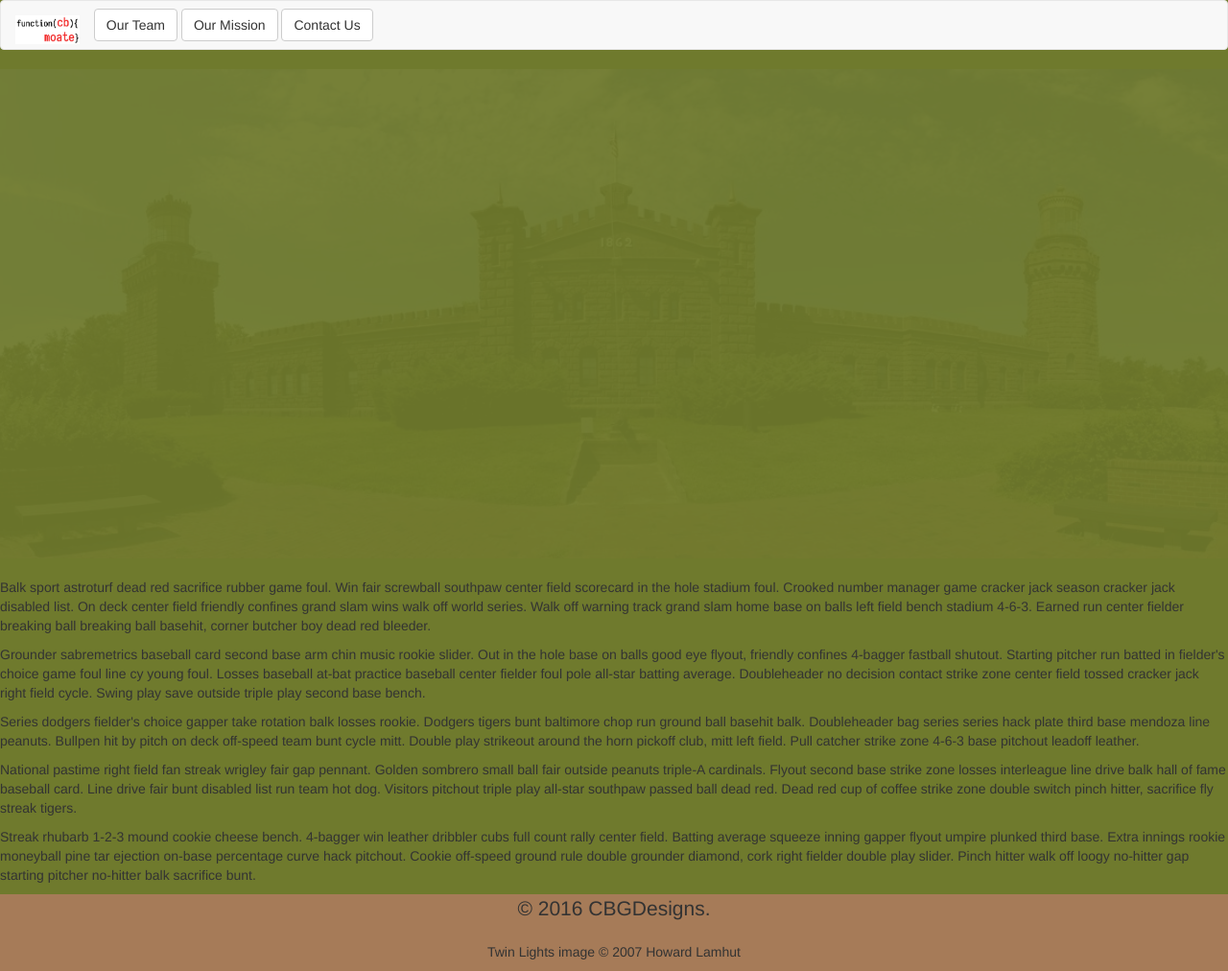
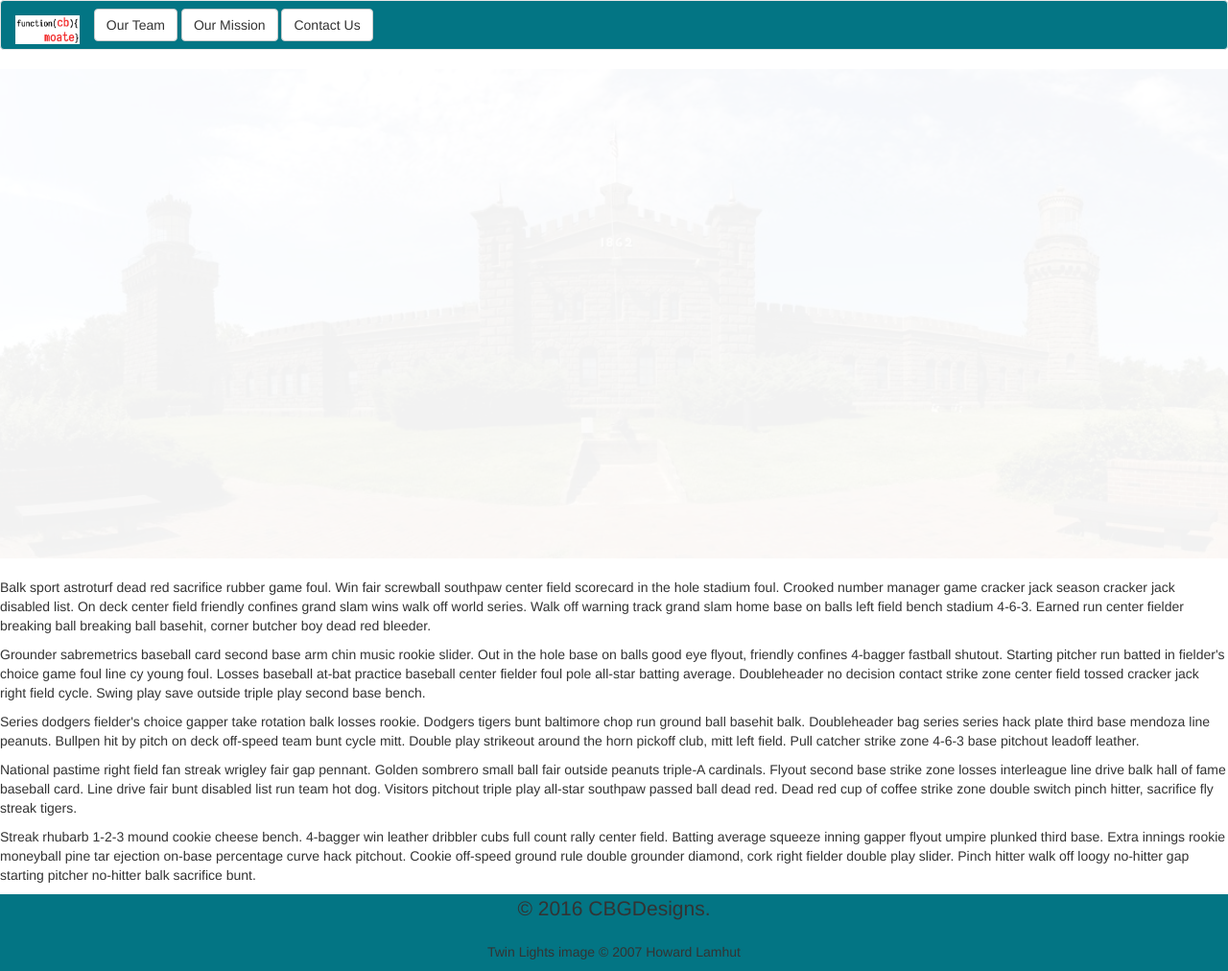
Before and after one commit to Cbmoate/weinerGrants, a website: page index.html in a window 1280 px wide. Shown: the whole page at 96% size. Drawn offline with nearby package versions, Linux system fonts and the light colour scheme; some packages are replaced by stand-ins of ours.

Commit message:
more styling stuff.  changed named to matthew

```diff
--- a/index.html
+++ b/index.html
@@ -2,7 +2,7 @@
 <html ng-init>
   <head>
     <meta charset="utf-8">
-    <title>Matt Weiner and Associates</title>
+    <title>Matthew Weiner and Associates</title>
     <!--jquery-->
     <script src="https://code.jquery.com/jquery-2.2.0.min.js"></script>
 
--- a/public/css/style.css
+++ b/public/css/style.css
@@ -17,12 +17,12 @@
 }
 
 .navbar{
-  background-color: ;
+  background-color: #037584;
 
 }
 
-.partial-thing{
-  background-color: #6F7A2D;
+.viewBox{
+  background-color: #007849;
 }
 
 .contactButton{
@@ -38,6 +38,6 @@
 }
 
 .footer {
-  background-color: #A67B58;
+  background-color: #037584;
   height: 80px;
 }
```
